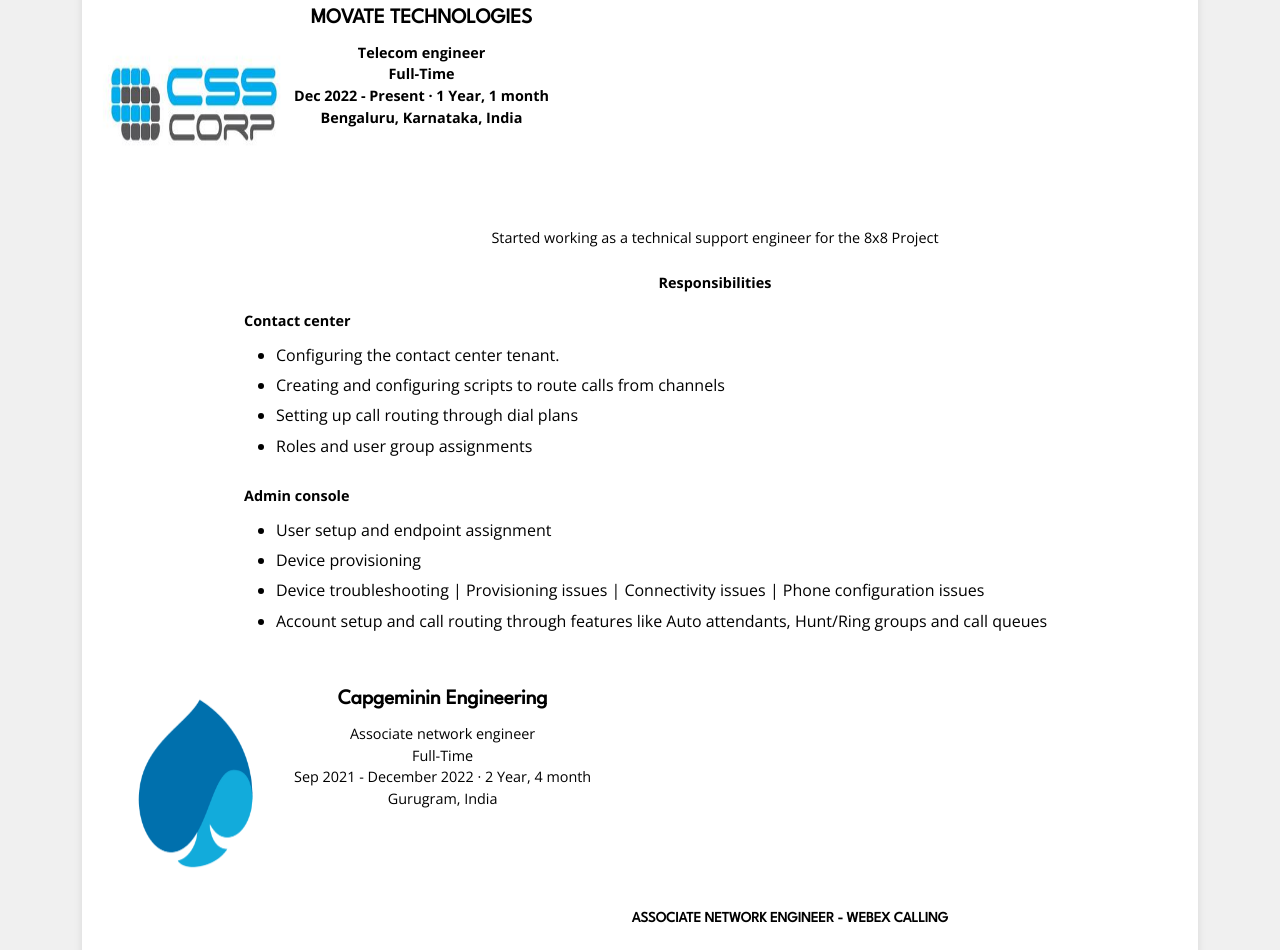
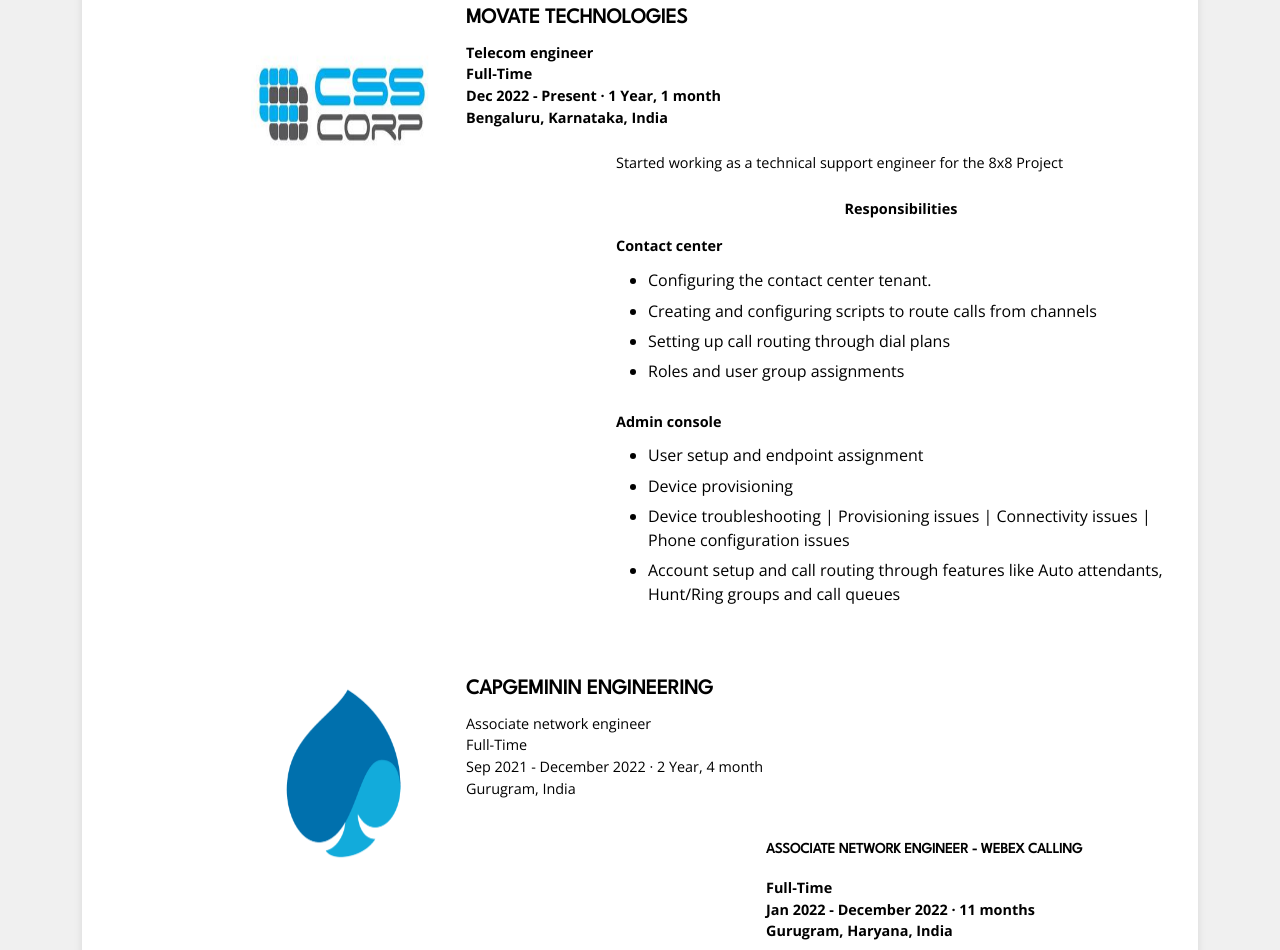
Before and after one commit to devejosh/devejosh.github.io, a plain HTML site: page index.html in a window 1280 px wide. Shown: the part 1401-2351 px from the top of the page. Drawn offline with nearby package versions, Linux system fonts and the light colour scheme.

Commit message:
fixed the layout issues with non mobile viewports

```diff
--- a/index.html
+++ b/index.html
@@ -26,7 +26,8 @@
       <!--Header title end-->
 
       <!-- Personal details displayed at the center of the header -->
-    <div class="position-absolute top-50 start-50 translate-middle text-center col-12 mx-auto text-uppercase headings">
+      <div
+        class="position-absolute top-50 start-50 translate-middle text-center col-12 mx-auto text-uppercase headings">
         <h1 class="heading-primary-main">Devendra Joshi</h1>
         <p class="heading-primary-sub pb-1">Tech enthusiast, Network geek, and an audiophile</p>
         <button class="btn btn-outline-warning text-uppercase mt-1 main-btn" id="dl-resume-btn">Download Resume</button>
@@ -109,27 +110,25 @@
 
       <!--MOVATE EXP START-->
       <div class="container exp-details">
-        <div class="d-md-flex d-block">
-          <img class="img-fluid d-block" src="resources/images/company/csscorp.jpg"
-            alt="Movate logo">
-
-          <div class="company-info text-center text-md-left">
+        <div class="row">
+          <div class="col-md-4 d-flex justify-content-end">
+            <img class="img-fluid d-block d-md-flex" src="resources/images/company/csscorp.jpg" alt="Movate logo">
+          </div>
+          <div class="col-md-8">
+            <div class="company-info text-center text-md-start align-middle">
               <span class="company-name fw-bold d-block heading-font">Movate technologies</span>
               <!--Designation below (no tag)-->
-
-
               <p class="mt-2 other-info fw-bold">
                 Telecom engineer <br>
                 Full-Time <br>
                 Dec 2022 - Present · 1 Year, 1 month <br>
                 Bengaluru, Karnataka, India
               </p>
-
-          </div>
             </div>
 
             <div class="exp-description">
-          <p class="text-center mt-4">Started working as a technical support engineer for the 8x8 Project</p>
+              <p class="text-center text-md-start mt-4">Started working as a technical support engineer for the 8x8
+                Project</p>
 
               <p class="fw-bold mt-4 text-center">Responsibilities</p>
               <p class="fw-bold mb-2">Contact center</p>
@@ -143,38 +142,40 @@
               <ul>
                 <li>User setup and endpoint assignment</li>
                 <li>Device provisioning</li>
-            <li>Device troubleshooting | Provisioning issues | Connectivity issues | Phone configuration issues </li>
-            <li>Account setup and call routing through features like Auto attendants, Hunt/Ring groups and call queues
+                <li>Device troubleshooting | Provisioning issues | Connectivity issues | Phone configuration issues
+                </li>
+                <li>Account setup and call routing through features like Auto attendants, Hunt/Ring groups and call
+                  queues
                 </li>
               </ul>
+            </div>
+          </div>
         </div>
       </div>
       <!--Movate section ends here-->
 
       <!--CAPGEMINI EXP STARTS HERE -->
       <div class="container exp-details mt-5">
+        <div class="row">
+          <div class="col-sm-4 d-flex justify-content-end">
+            <img class="img-fluid" src="resources/images/company/cg.png" alt="Capgemini logo">
+          </div>
+          <div class="col-md-8">
             <div class="d-md-flex d-block">
-          <img class="img-fluid d-block" src="resources/images/company/cg.png" alt="Capgemini logo">
-
               <div class="company-info text-center text-md-left">
-            <span class="company-name fw-bold d-block">Capgeminin Engineering</span>
-
-
-
-            <p class="mt-2 other-info">
+                <span class="company-name fw-bold d-block d-md-flex heading-font">Capgeminin Engineering</span>
+                <p class="mt-2 other-info text-md-start">
                   Associate network engineer <br>
                   Full-Time <br>
                   Sep 2021 - December 2022 · 2 Year, 4 month <br>
                   Gurugram, India
                 </p>
-
               </div>
             </div>
-
             <div class="exp-description">
               <div class="mt-4 exp-description">
-            <p class="fw-bold heading-font text-center">Associate Network Engineer - Webex Calling</p>
-            <p class="other-info fw-bold text-center">
+                <p class="fw-bold heading-font text-center text-md-start">Associate Network Engineer - Webex Calling</p>
+                <p class="other-info fw-bold text-center text-md-start">
                   Full-Time <br>
                   Jan 2022 - December 2022 · 11 months <br>
                   Gurugram, Haryana, India</p>
@@ -209,11 +210,10 @@
                   </li>
                 </ul>
               </div>
+              <div class="exp-description--subsections">
+                <p class="fw-bold heading-font text-center text-md-start">Associate network engineer</p>
 
-          <div class="exp-description--subsections">
-            <p class="fw-bold heading-font text-center">Associate network engineer</p>
-
-            <p class="other-info fw-bold text-center">
+                <p class="other-info fw-bold text-center text-md-start">
                   Full-time <br>
                   May 2021 - January 2022 · 9 months <br>
                   Gurugram, Haryana, India</p>
@@ -252,9 +252,9 @@
               </div>
 
               <div class="exp-description--subsections">
-            <p class="fw-bold heading-font text-center">Customer Support Engineer</p>
+                <p class="fw-bold heading-font text-center text-md-start">Customer Support Engineer</p>
 
-            <p class="other-info fw-bold text-center">
+                <p class="other-info fw-bold text-center text-md-start">
                   Trainee <br>
                   Nov 2020 - May 2021 · 7 months <br>
                   Gurugram, Haryana, India
@@ -281,6 +281,8 @@
                     issues on control hub.
                   </li>
                 </ul>
+              </div>
+            </div>
           </div>
         </div>
         <!-- CAPGEMININ EXP ENDS HERE -->
```
Lines whose indentation alone changed are shown as unchanged.
